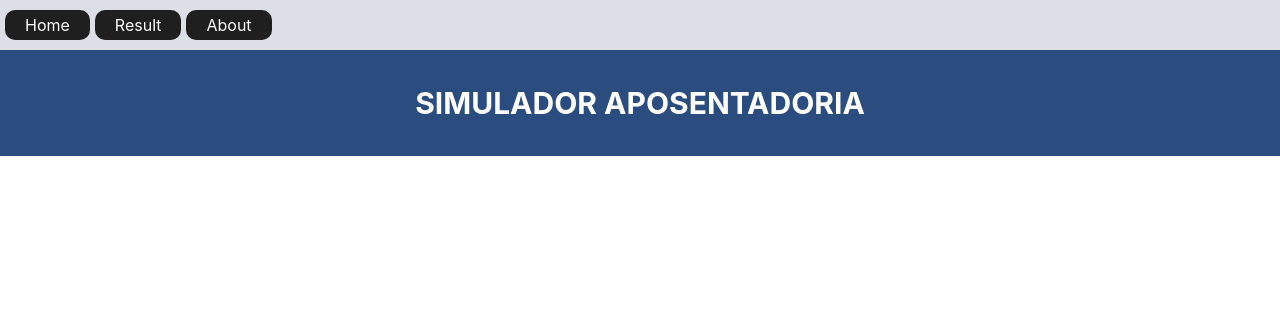
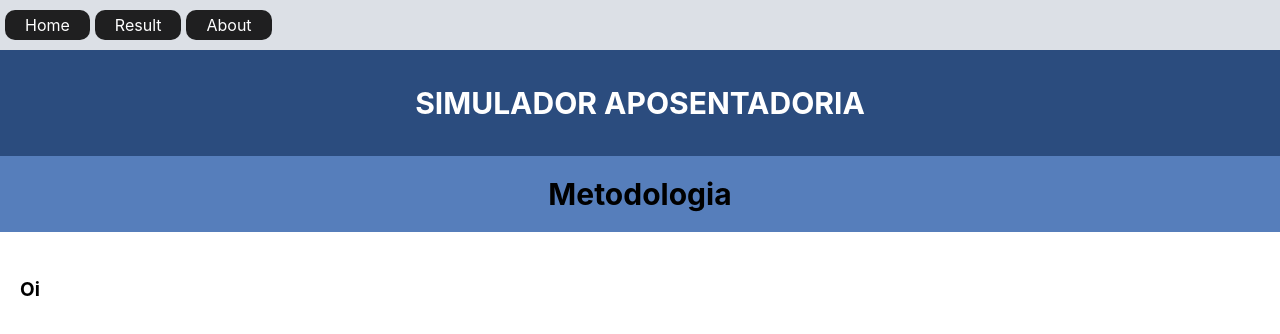
Before and after one commit to EuripedesNaves/calculadora-aposentadoria, a React (Create React App) app: page / in a window 1280 px wide. Shown: the top 334 px of the page. Built offline with nearby package versions, Linux system fonts and the light colour scheme.

Commit message:
Solving deploy problems

```diff
--- a/src/pages/Home.js
+++ b/src/pages/Home.js
@@ -39,7 +39,7 @@ const Name = styled.h2`
   }
 `;
 
-const Metodologia = styled.p`
+const Contexto = styled.p`
   display: flex;
   text-align: left;
   justify-content: center;
@@ -76,7 +76,12 @@ export const Home = () => {
 return(
 
 <>
-<Titulo></Titulo>
+<Titulo>O que esperar?</Titulo>
+      <Texto>
+        <Name>Metodologia</Name>
+        <br />
+        <Contexto>Oi</Contexto>
+      </Texto>
 </>
 
 )
```
